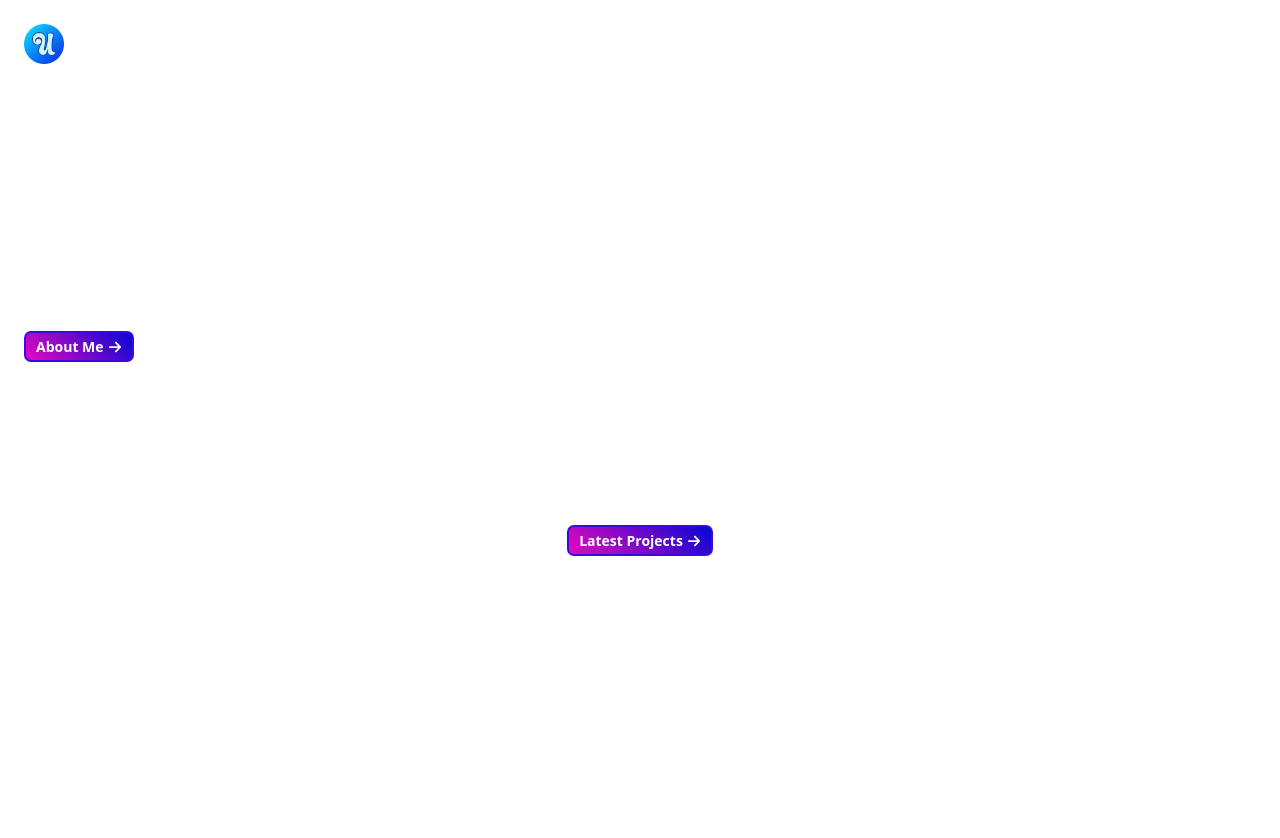
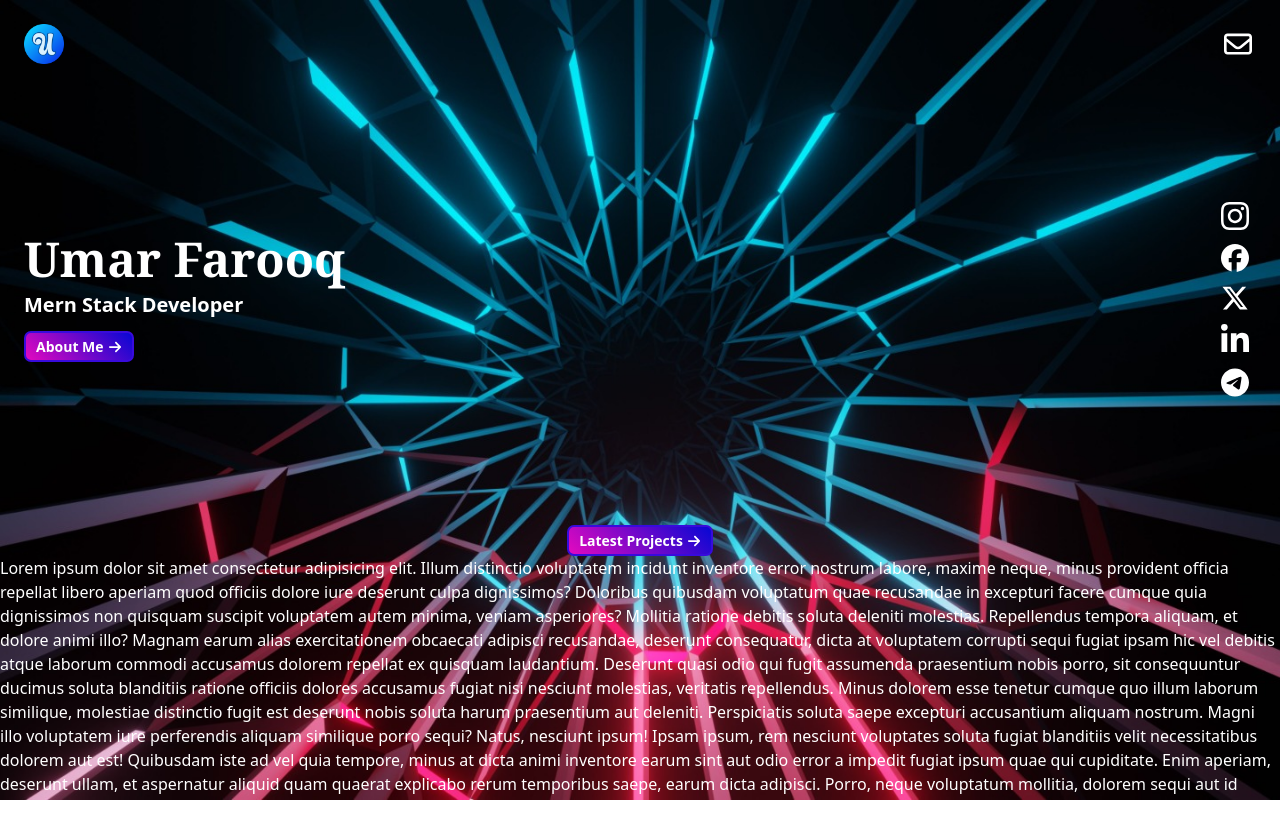
Before and after one commit to Umar-Farooq-217/Umar-Portfolio, a Next.js app: page / in a window 1280 px wide. Shown: the top 838 px of the page. After the commit the page ends 800 px from the top, so only its background shows below. Built offline with nearby package versions, Linux system fonts and the light colour scheme.

Commit message:
portfolio

```diff
--- a/app/globals.css
+++ b/app/globals.css
@@ -2,10 +2,10 @@
 @tailwind components;
 @tailwind utilities;
 
-.main{
-  background:  url('/public/bf.webp') no-repeat  center cover;
+/* .main{
+  background-image:  url('/public/animate.jpeg');
 
-}
+} */
 
 .btn4{
   padding: 3px 10px;
@@ -19,7 +19,7 @@
   z-index: 1;
   overflow: hidden;
 }
-/* .btn4::before{
+.btn4::before{
   content: '';
   background:
   linear-gradient(45deg , rgb(227, 9, 191),rgb(7, 7, 212));
@@ -37,7 +37,7 @@
 .btn4:hover::before{
   width: 170px;
   border: none;
-} */
+}
 .btn4:hover span{
   transition:  ease .5s;
   margin-left: 10px;
--- a/app/page.js
+++ b/app/page.js
@@ -6,7 +6,7 @@ import { useState } from "react";
 export default function Home() {
   const [open,setOpen] = useState(true)
   return (
-    <div className=" main text-white min-h-screen bg-fixed">
+    <div className=" main bg-[url('/animate.jpeg')] bg-center bg-no-repeat bg-cover bg-scroll overflow-y-auto text-white max-h-screen ">
       <section className="max-w-[1500px] m-auto ">
       <div className="flex items-center justify-between p-6" >
         <div className="">
```
